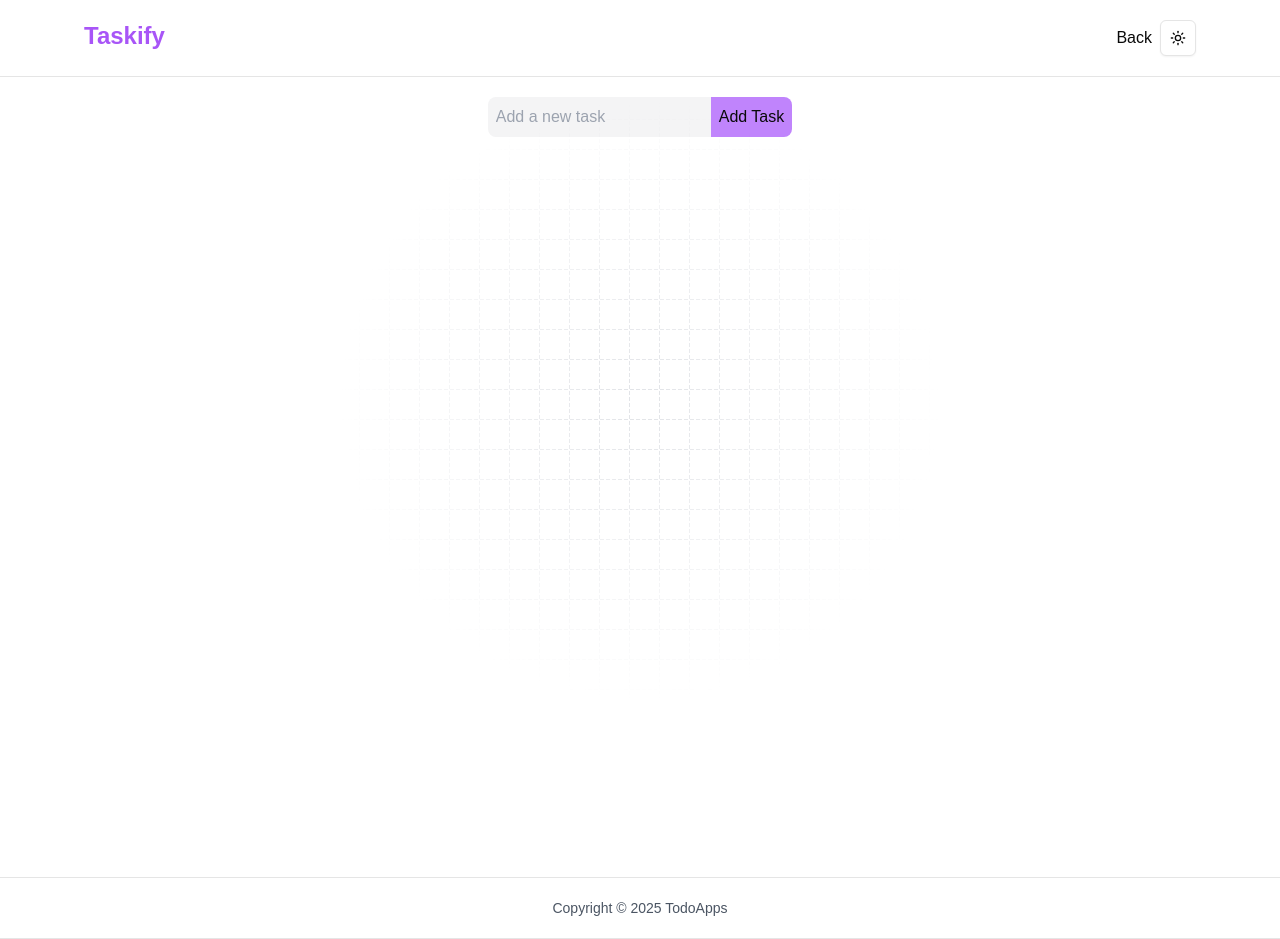
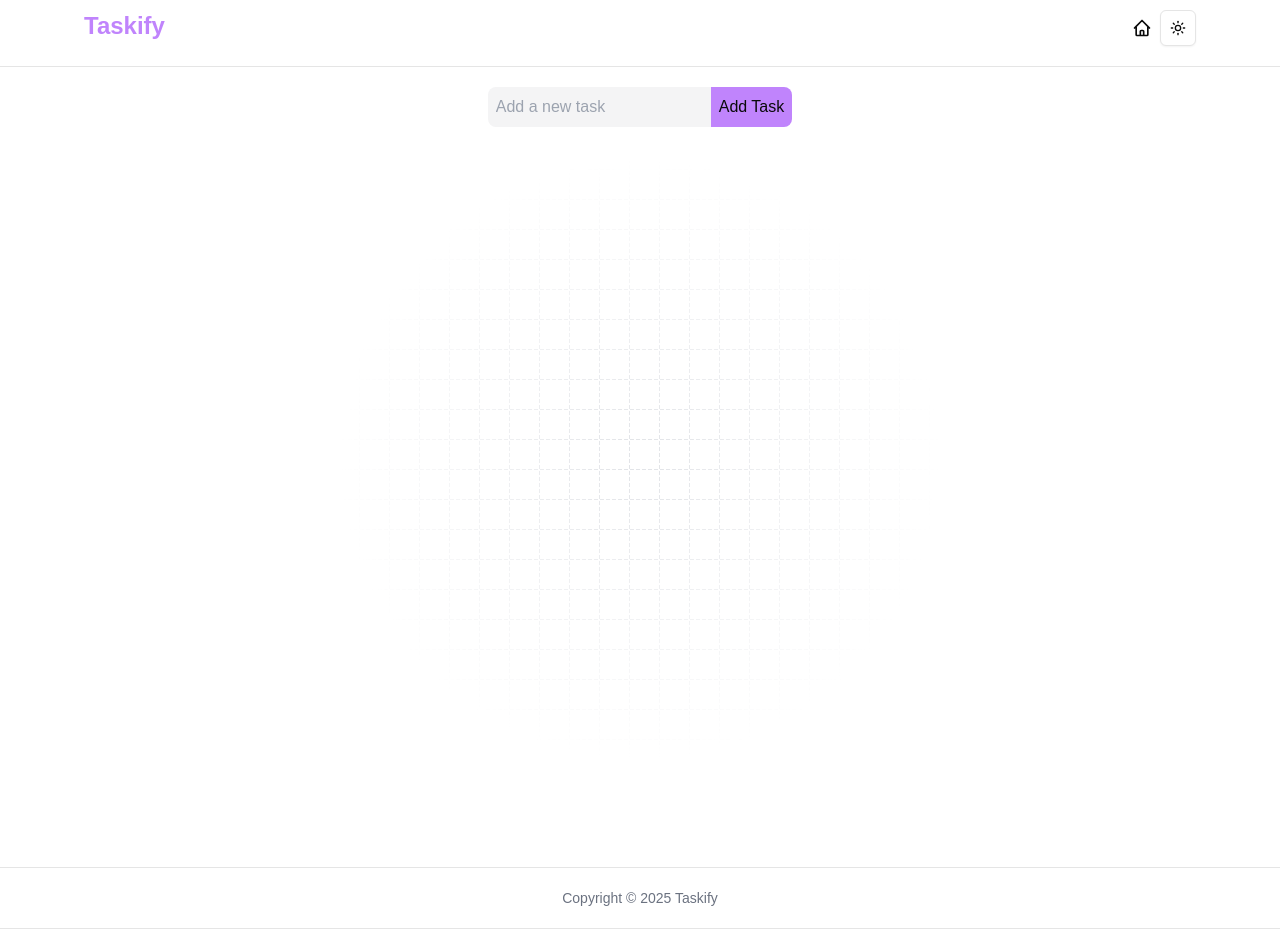
Before and after one commit to ervinarviandi/Taskify-apps, a Next.js app: page /task in a window 1280 px wide. Built offline with nearby package versions, Linux system fonts and the light colour scheme.

Commit message:
update dev. aos, framer

```diff
--- a/app/page.tsx
+++ b/app/page.tsx
@@ -20,7 +20,7 @@ const texts = [
 export default function Home() {
   return (
    <>
-   <div className="mt-64 w-full max-w-6xl mx-auto px-5 ">
+   <div className="mt-60 w-full max-w-6xl mx-auto px-5 ">
 
     <MorphingText texts={texts} className=" whitespace-pre-wrap z-10 lg:text-7xl text-3xl"/>
 
--- a/app/task/page.tsx
+++ b/app/task/page.tsx
@@ -1,15 +1,21 @@
+"use client"
+
 import Footer from '@/components/Footer'
 import Headers from '@/components/Headers'
 import TodoList from '@/components/todoList'
 import React from 'react'
 
+import {motion} from "framer-motion"
+
 const page = () => {
   return (
-      <div>
+    <>
+      <motion.div className='' initial={{ y: 250 }} animate={{ y: -10 }} transition={{ type: "spring" }}>
         <Headers/>
         <TodoList/>
         <Footer/>
-      </div>
+      </motion.div>
+    </>
   )
 }
 
--- a/components/Footer.tsx
+++ b/components/Footer.tsx
@@ -3,7 +3,7 @@ import React from 'react'
 const Footer = () => {
   return (
     <div className=' w-full bottom-0 p-5 border-y items-center place-items-right'>
-        <p className='text-sm text-gray-600 text-center'>Copyright &copy; 2025 TodoApps </p>
+        <p className='text-sm text-gray-500 text-center'>Copyright &copy; 2025 Taskify </p>
         {/* <p className='text-right text-sm text-gray-600'>version 1.0</p> */}
     </div>
   )
--- a/components/Headers.tsx
+++ b/components/Headers.tsx
@@ -1,14 +1,15 @@
 import React from 'react'
 import { ModeToggle } from './atoms/modeToggle'
 import Link from 'next/link'
+import { HiOutlineHome } from "react-icons/hi";
 
 const Headers = () => {
   return (
     <div className='w-full border-b '>
-        <div className='lg:max-w-6xl mx-auto px-5 py-5 flex justify-between'>
-            <h1 className='text-2xl font-bold text-purple-500'>Taskify</h1>
-            <div className='flex items-center gap-2'>
-              <Link href={"/"}>Back</Link>
+        <div className='lg:max-w-6xl mx-auto p-5 flex justify-between'>
+            <h1 className='text-2xl font-bold text-purple-400'>Taskify</h1>
+            <div className='flex items-center gap-x-2'>
+              <Link href={"/"}><HiOutlineHome size={20}/></Link>
             <ModeToggle/>
             </div>
         </div>
--- a/components/todoList.tsx
+++ b/components/todoList.tsx
@@ -7,20 +7,32 @@ import { MdOutlineCancel } from "react-icons/md";
 import { MdEdit } from "react-icons/md";
 import { cn } from '@/lib/utils';
 import { GridPattern } from './ui/grid-pattern';
+import { animate, stagger } from 'framer-motion';
+import AOS from 'aos';
+import 'aos/dist/aos.css';
+
+
+
+
 
 const TodoList = () => {
   const [todos, setTodos] = useState<Todo[]>([]);
   const [inputValue, setInputValue] = useState<string>('');
-  const [editingTodoId, setEditingTodoId] = useState<number | null>(null); // Track which todo is being edited
-  const [editText, setEditText] = useState<string>(''); // Store the edited text
+  const [editingTodoId, setEditingTodoId] = useState<number | null>(null);
+  const [editText, setEditText] = useState<string>('');
 
-  // Load todos from local storage on component mount
+
+  animate([
+    ["ul", { opacity: 1 }],
+    ["li", { x: [10, 0] }, { delay: stagger(.2) }]
+  ])
+
   useEffect(() => {
     const storedTodos = JSON.parse(localStorage.getItem('todos') || '[]') as Todo[];
     setTodos(storedTodos);
   }, []);
 
-  // Save todos to local storage whenever they change
+
   useEffect(() => {
     localStorage.setItem('todos', JSON.stringify(todos));
   }, [todos]);
@@ -50,8 +62,7 @@ const TodoList = () => {
   };
 
   const startEditing = (id: number, text: string) => {
-    setEditingTodoId(id); // Set the todo being edited
-    setEditText(text); // Set the current text of the todo
+    setEditingTodoId(id);
   };
 
   const saveEdit = (id: number) => {
@@ -61,15 +72,22 @@ const TodoList = () => {
           todo.id === id ? { ...todo, text: editText } : todo
         )
       );
-      setEditingTodoId(null); // Exit edit mode
-      setEditText(''); // Clear the edit text
+      setEditingTodoId(null);
+      setEditText('');
     }
   };
 
   const cancelEdit = () => {
-    setEditingTodoId(null); // Exit edit mode
-    setEditText(''); // Clear the edit text
+    setEditingTodoId(null);
+    setEditText('');
   };
+
+
+  AOS.init ({
+    once: true,
+    duration : 400
+  });
+
 
   return (
     <div className='w-full h-screen rounded-lg mx-auto p-5 size-full  overflow-hidden  bg-background '>
@@ -85,15 +103,15 @@ const TodoList = () => {
       <button onClick={addTodo} className=' bg-purple-400 p-2 rounded-r-lg flex items-center gap-2'>Add Task</button>
         </div>
         <div className='flex justify-center'>
-      <ul className='w-full max-w-md '>
+      <ul className='w-full max-w-md  ' data-aos="fade-down">
         {todos.map((todo) => (
-          <li key={todo.id} className=' my-3 rounded-lg p-2 flex justify-between  '>
+          <li key={todo.id} className=' my-3 rounded-lg p-2 flex justify-between   ' >
             {editingTodoId === todo.id ? (
               // Edit mode
               <>
                 <input
                 className='  border-1 rounded-lg w-full  dark:bg-[#27272a]
-           bg-[#f4f4f5]  p-2 items-center '
+           bg-[#f4f4f5]   p-2 items-center '
                   type="text"
                   value={editText}
                   onChange={(e) => setEditText(e.target.value)}
--- a/package.json
+++ b/package.json
@@ -11,8 +11,11 @@
   "dependencies": {
     "@radix-ui/react-dropdown-menu": "^2.1.5",
     "@radix-ui/react-slot": "^1.1.1",
+    "@types/aos": "^3.0.7",
+    "aos": "^3.0.0-beta.6",
     "class-variance-authority": "^0.7.1",
     "clsx": "^2.1.1",
+    "framer-motion": "^12.0.6",
     "lucide-react": "^0.474.0",
     "next": "15.1.6",
     "next-themes": "^0.4.4",
@@ -38,6 +41,5 @@
     "rules": {
       "no-unused-vars": "off"
     }
- }
-
+  }
 }
```
Also changed, not shown: 1 other file (tests, documents, lock files or other folders).
